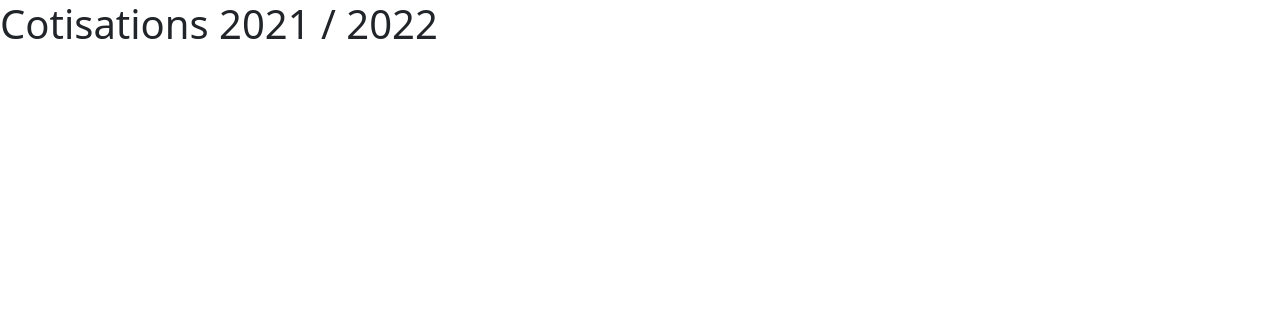
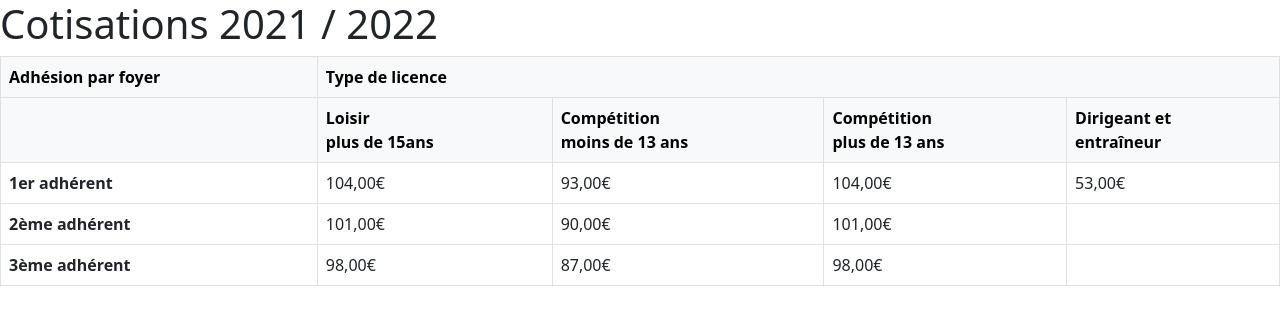
Before and after one commit to WildCodeSchool/orleans-202109-php-projet-rocs, a PHP site: template src/View/Membership/index.html.twig in a window 1280 px wide. Shown: the top 325 px of the page. Run offline with PHP 8.4, Linux system fonts and the light colour scheme; the template is opened without the code that fills it, so the values that code supplies are empty; some libraries are stand-ins or nearby versions.

Commit message:
table price

```diff
--- a/src/View/Membership/index.html.twig
+++ b/src/View/Membership/index.html.twig
@@ -2,5 +2,48 @@
 
 {% block content %}
 	<h1>Cotisations 2021 / 2022</h1>
-
+	<section class="table-membership">
+		<table class="table table-bordered border table-borderless">
+			<thead class="table-light">
+				<tr>
+					<th scope="col" colspan="1">Adhésion par foyer</th>
+					<th scope="col" colspan="4">Type de licence</th>
+				</tr>
+				<tr>
+					<th scope="row"></th>
+					<th scope="row">Loisir
+						<br>plus de 15ans</th>
+					<th scope="row" colspan="1">Compétition
+						<br>moins de 13 ans</th>
+					<th scope="row" colspan="1">Compétition
+						<br>plus de 13 ans</th>
+					<th scope="row" colspan="1">Dirigeant et
+						<br>entraîneur</th>
+				</tr>
+			</thead>
+			<tbody>
+				<tr>
+					<th scope="row">1er adhérent</th>
+					<td>104,00€</td>
+					<td>93,00€</td>
+					<td>104,00€</td>
+					<td>53,00€</td>
+				</tr>
+				<tr>
+					<th scope="row">2ème adhérent</th>
+					<td>101,00€</td>
+					<td>90,00€</td>
+					<td>101,00€</td>
+					<td></td>
+				</tr>
+				<tr>
+					<th scope="row">3ème adhérent</th>
+					<td>98,00€</td>
+					<td>87,00€</td>
+					<td>98,00€</td>
+					<td></td>
+				</tr>
+			</tbody>
+		</table>
+	</section>
 {% endblock %}
```
